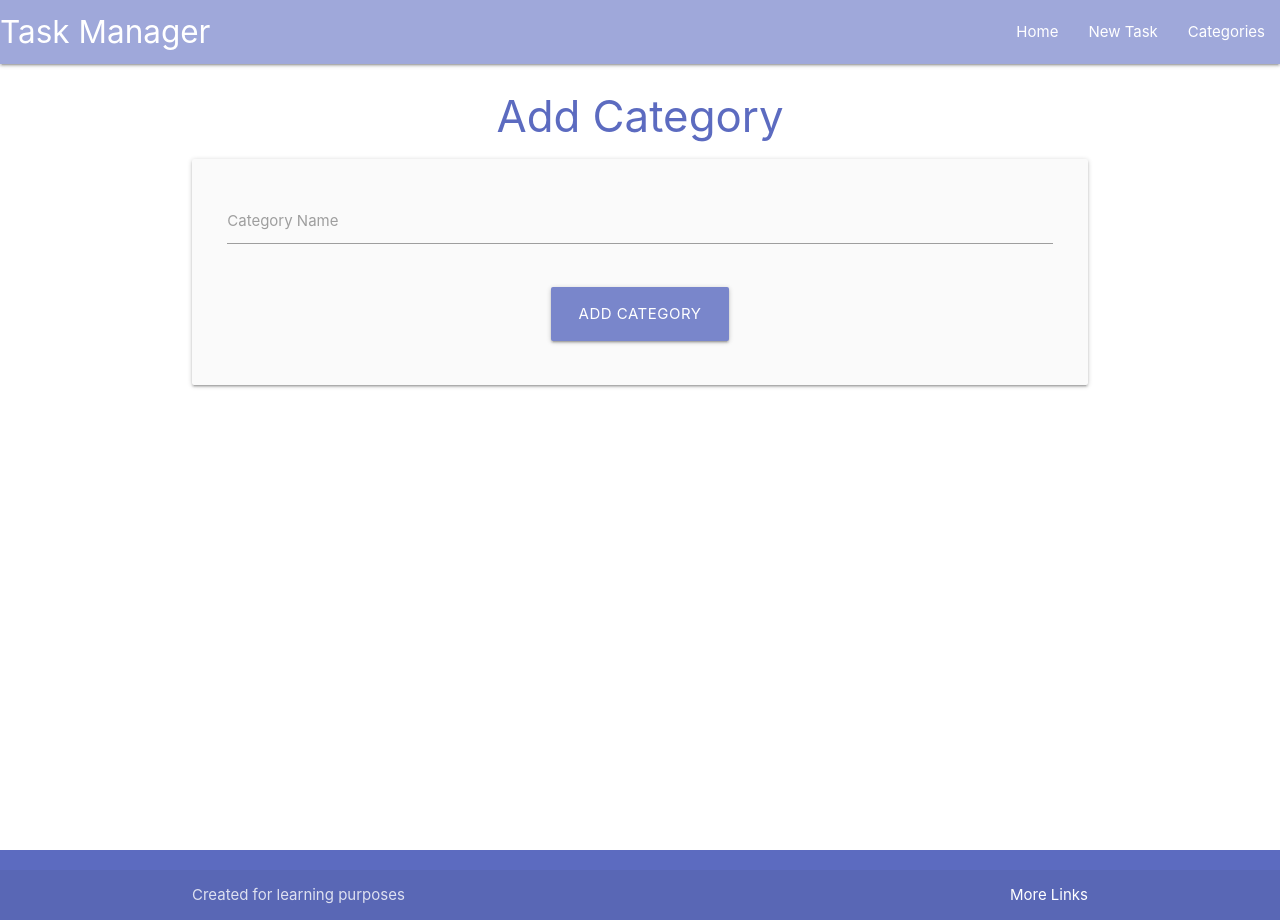
After one commit to cosmicCode42/material-task-manager, a Flask app: page /add_category in a window 1280 px wide. The commit adds this page. Run offline with Flask 3, Linux system fonts and the light colour scheme.

Commit message:
added Categories and Add Category templates

```diff
--- a/taskmanager/routes.py
+++ b/taskmanager/routes.py
@@ -1,4 +1,4 @@
-from flask import render_template
+from flask import render_template, request, redirect, url_for
 from taskmanager import app, db
 from taskmanager.models import Category, Task
 
@@ -6,3 +6,18 @@ from taskmanager.models import Category, Task
 @app.route("/")
 def home():
     return render_template("tasks.html")
+
+
+@app.route("/categories")
+def categories():
+    return render_template("categories.html")
+
+
+@app.route("/add_category", methods=["GET", "POST"])
+def add_category():
+    if request.method == "POST":
+        category = Category(category_name=request.form.get("category_name"))
+        db.session.add(category)
+        db.session.commit()
+        return redirect(url_for("categories"))
+    return render_template("add_category.html")
--- /dev/null
+++ b/taskmanager/templates/add_category.html
@@ -0,0 +1,26 @@
+{% extends "base.html" %}
+{% block content %}
+
+<h3 class="indigo-text text-lighten-1 center-align">Add Category</h3>
+
+<div class="row card-panel grey lighten-5">
+    <form class="col s12" method="POST" action="{{ url_for('add_category') }}">
+        <!-- category name -->
+        <div class="row">
+            <div class="input-field col s12">
+                <input id="category_name" name="category_name" minlength="3" maxlength="25" type="text" class="validate" required>
+                <label for="category_name">Category Name</label>
+            </div>
+        </div>
+        <!-- submit button -->
+        <div class="row">
+            <div class="col s12 center-align">
+                <button type="submit" class="btn-large indigo lighten-2">
+                    Add Category
+                </button>
+            </div>
+        </div>
+    </form>
+</div>
+
+{% endblock %}
--- a/taskmanager/templates/base.html
+++ b/taskmanager/templates/base.html
@@ -21,7 +21,7 @@
                 <ul class="right hide-on-med-and-down">
                     <li><a href="{{ url_for('home') }}">Home</a></li>
                     <li><a href="">New Task</a></li>
-                    <li><a href="">Categories</a></li>
+                    <li><a href="{{ url_for('categories') }}">Categories</a></li>
                 </ul>
             </div>
         </nav>
@@ -30,7 +30,7 @@
         <ul class="sidenav" id="mobile-demo">
             <li><a href="{{ url_for('home') }}">Home</a></li>
             <li><a href="">New Task</a></li>
-            <li><a href="">Categories</a></li>
+            <li><a href="{{ url_for('categories') }}">Categories</a></li>
         </ul>
     </header>
 
--- a/taskmanager/templates/tasks.html
+++ b/taskmanager/templates/tasks.html
@@ -1,6 +1,6 @@
 {% extends "base.html" %}
 {% block content %}
 
-<h3 class="light-blue-text text-darken-4 center-align">Tasks</h3>
+<h3 class="indigo-text text-lighten-1 center-align">Tasks</h3>
 
 {% endblock %}
```
Also changed, not shown: taskmanager/templates/categories.html (added, +14 -0 lines).
